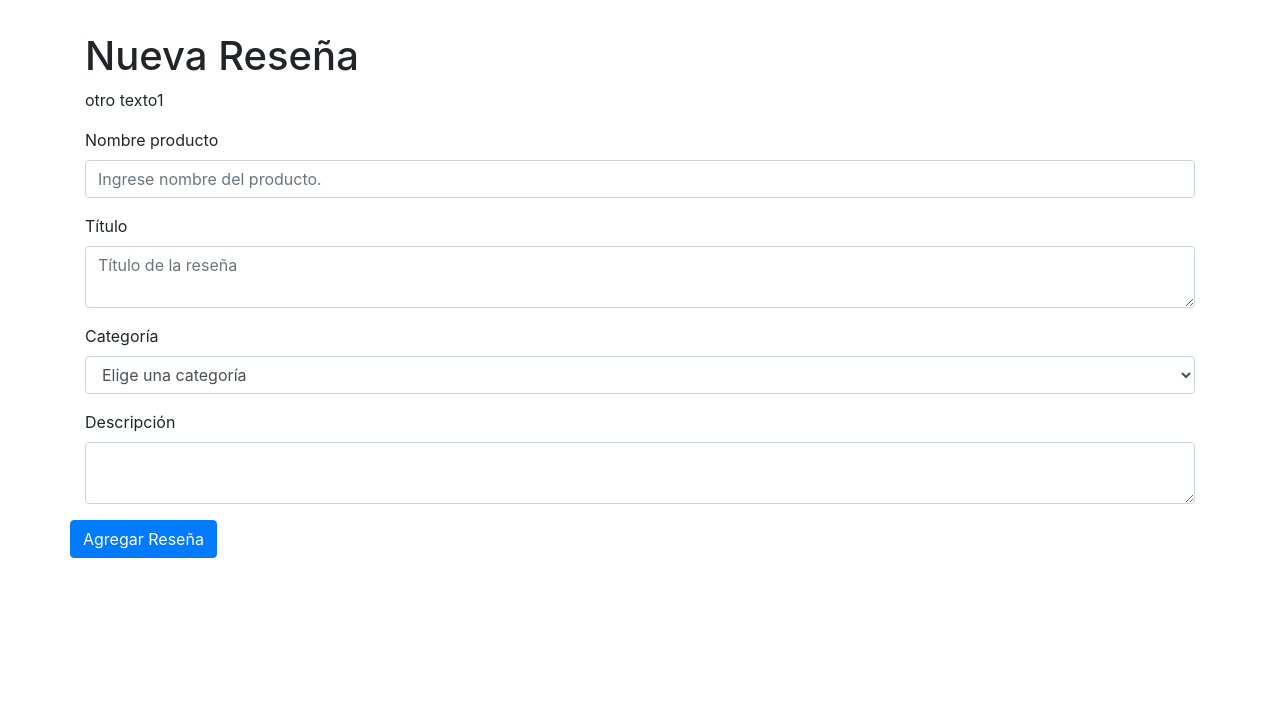
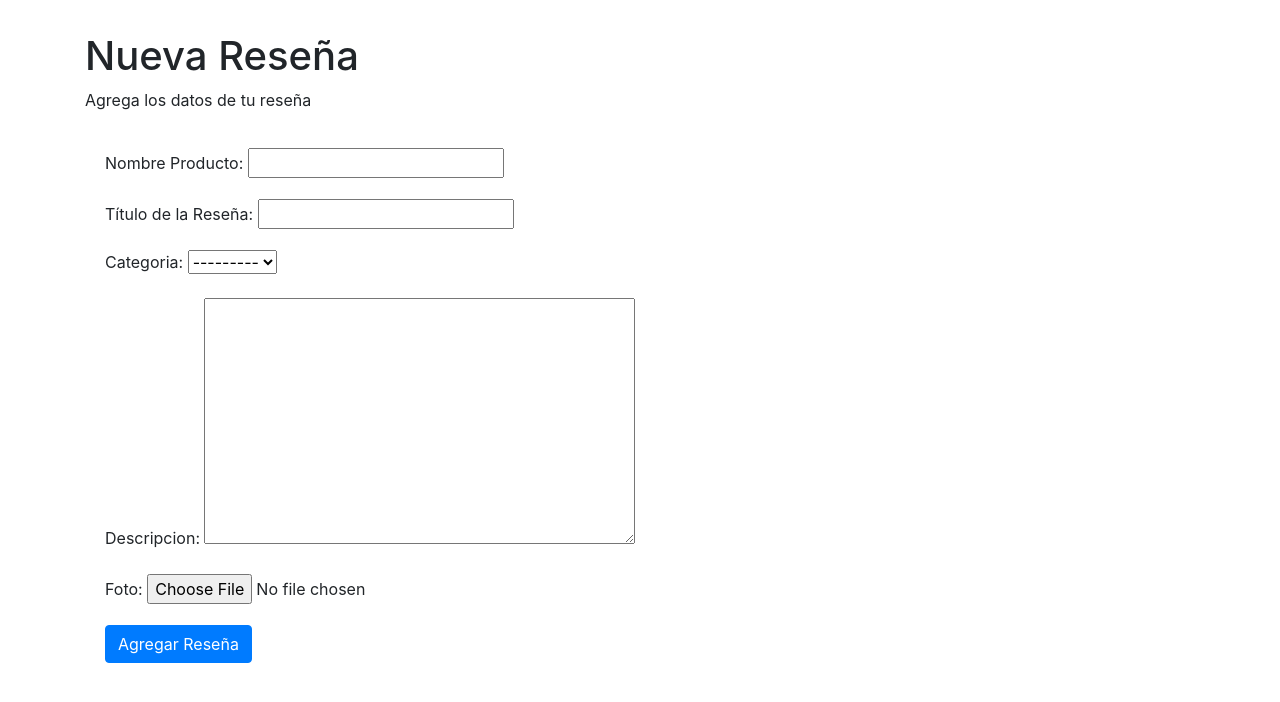
Before and after one commit to DCC-CC4401/2023-1-Grupo-3, a Django app: page /nueva_resena in a window 1280 px wide. Shown: the top 702 px of the page. Run offline with Django 4.2, Linux system fonts and the light colour scheme; data that the repository does not hold is empty; some libraries are stand-ins or nearby versions.

Commit message:
se modifica views, forms y se cambia html de reseñas

```diff
--- a/resenas_cool/resenas/forms.py
+++ b/resenas_cool/resenas/forms.py
@@ -6,7 +6,7 @@ class NuevaResenaModelForm(forms.ModelForm):
    titulo = forms.CharField(label="Título de la Reseña")
    categoria = forms.ModelChoiceField(queryset=Categorias.objects.all())
    descripcion = forms.CharField(widget=forms.Textarea())
-   foto = forms.ImageField() #revisar
+   foto = forms.ImageField()
 
    class Meta:
       model = Resenas
--- a/resenas_cool/resenas/templates/nueva_resena.html
+++ b/resenas_cool/resenas/templates/nueva_resena.html
@@ -10,39 +10,15 @@
 
         <!-- Encabezado de la página-->
         <h1>Nueva Reseña</h1>
-          <p class="tagline">otro texto1</p>
-          <!-- Fin encabezado -->
-          <form action="" method="post">
-              {% csrf_token %} <!-- csrf token for basic security -->
-              <!-- Formulario de nueva tarea-->
-              <div class="form-group">
-                  <label for="nombre_producto">Nombre producto</label>
-                  <input type="text" id="nombre_producto" class="form-control" placeholder="Ingrese nombre del producto." name="nombre_producto" required>
+        <p class="tagline">Agrega los datos de tu reseña</p>
+
+        <form action="" method="post" enctype="multipart/form-data">
+            {% csrf_token %}
+            <div class="card-body">
+                {{ form_resena.as_p }}
+                <button class="btn btn-primary" name="resenaAdd" type="submit">Agregar Reseña</button>
             </div>
-              <div class="form-group">
-                  <label for="titulo">Título</label>
-                  <textarea  id="titulo" class="form-control" placeholder="Título de la reseña" name="titulo" required></textarea>
+        </form>
     </div>
-              <div class="form-group">
-                  <label for="categoria">Categoría</label>
-                  <select id="categoria"  class="form-control" name="selector_categoria">
-                      <option class="disabled" value="">Elige una categoría</option>
-                      {% for categoria in categorias %}
-                      <option class="" value="{{ categoria.nombre }}" name="{{ categoria.nombre }}">{{ categoria.nombre }}</option>
-                      {% endfor %}
-                    </select>
-                </div>
-                <div class="form-group">
-                    <label for="descripcion">Descripción</label>
-                    <textarea  id="descripcion" class="form-control" name="descripcion" required></textarea>
-                </div>
-              <!-- Fin formulario de nueva tarea -->
-              <!-- Botones para agregar o eliminar tarea -->
-              <div class="row">
-                  <button class="btn btn-primary" name="taskAdd" type="submit"><i class="fa fa-plus icon"></i>Agregar Reseña</button>
-              </div>
-              <!-- Fin botones para agregar o eliminar tarea -->
-          </form>
-      </div><!-- container -->
     </body>
 </html>
--- a/resenas_cool/resenas/views.py
+++ b/resenas_cool/resenas/views.py
@@ -5,21 +5,31 @@ from resenas.models import Resenas, Categorias
 
 def nueva_resena(request):
 
+  #agregar if is_authenticated
+  #si no, redirigir a login
+
   if request.method == "GET":
      form_resena = NuevaResenaModelForm()
-     return render(request, "../templates/nueva_resena.html", {"form_resena": form_resena})
+     categorias =Categorias.objects.all()
+     return render(request, "../templates/nueva_resena.html", {"form_resena": form_resena, "categorias":categorias})
 
   if request.method == "POST":
-     if "reviewAdd" in request.POST:  #crear boton
-        nombre_producto = request.POST["nombre_producto"]
-        titulo = request.POST["titulo"]
-        nombre_categoria = request.POST["selector_categoria"]
-        categoria = Categorias.objects.get(nombre=nombre_categoria)
-        descripcion = request.POST["descripcion"]
-        foto = request.POST["foto"]
 
-        nueva_resena = Resenas(nombre_producto=nombre_producto, titulo=titulo, descripcion=descripcion, id_categoria=categoria.id, id_usuario=request.user, foto=foto)
-        if nueva_resena.is_valid():
-           nueva_resena.save()
+      form_resena = NuevaResenaModelForm(request.POST)
+      if form_resena.is_valid():
+         form_resena.save()
 
-        return redirect('/resenas')
+       #if "reviewAdd" in request.POST:  #crear boton
+       #  nombre_producto = request.POST["nombre_producto"]
+       # titulo = request.POST["titulo"]
+        #nombre_categoria = request.POST["selector_categoria"]
+        #categoria = Categorias.objects.get(nombre=nombre_categoria)
+        #descripcion = request.POST["descripcion"]
+        #foto = request.POST["foto"]
+
+        #nueva_resena = Resenas(nombre_producto=nombre_producto, titulo=titulo, descripcion=descripcion, id_categoria=categoria.id, id_usuario=request.user, foto=foto)
+        #if nueva_resena.is_valid():
+         #  nueva_resena.save()
+
+      categorias =Categorias.objects.all()#hay que sacarlo cuando cambiemos el render
+      return render(request, "../templates/nueva_resena.html", {"form_resena": form_resena, "categorias":categorias})
```
Also changed, not shown: resenas_cool/resenas/templates/nu_resena.html (added, +52 -0 lines). Lines whose indentation alone changed are shown as unchanged.
